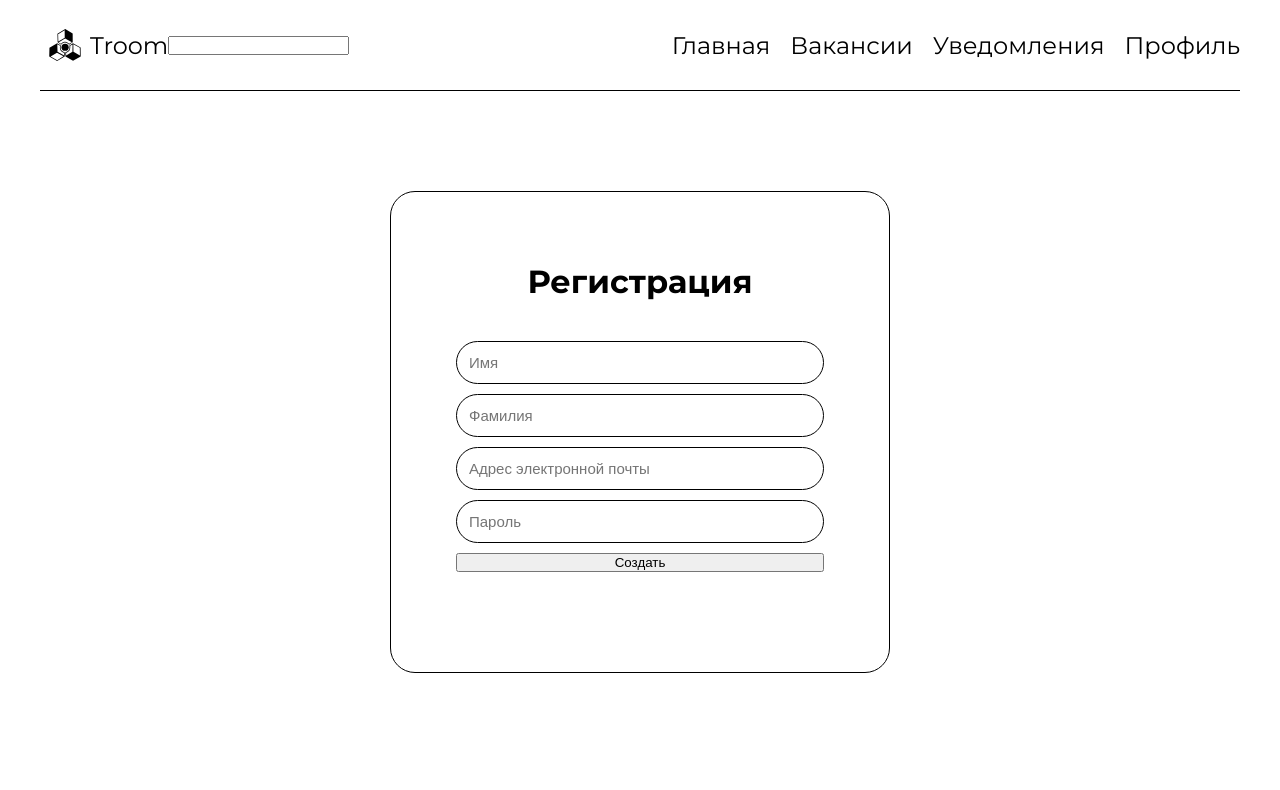
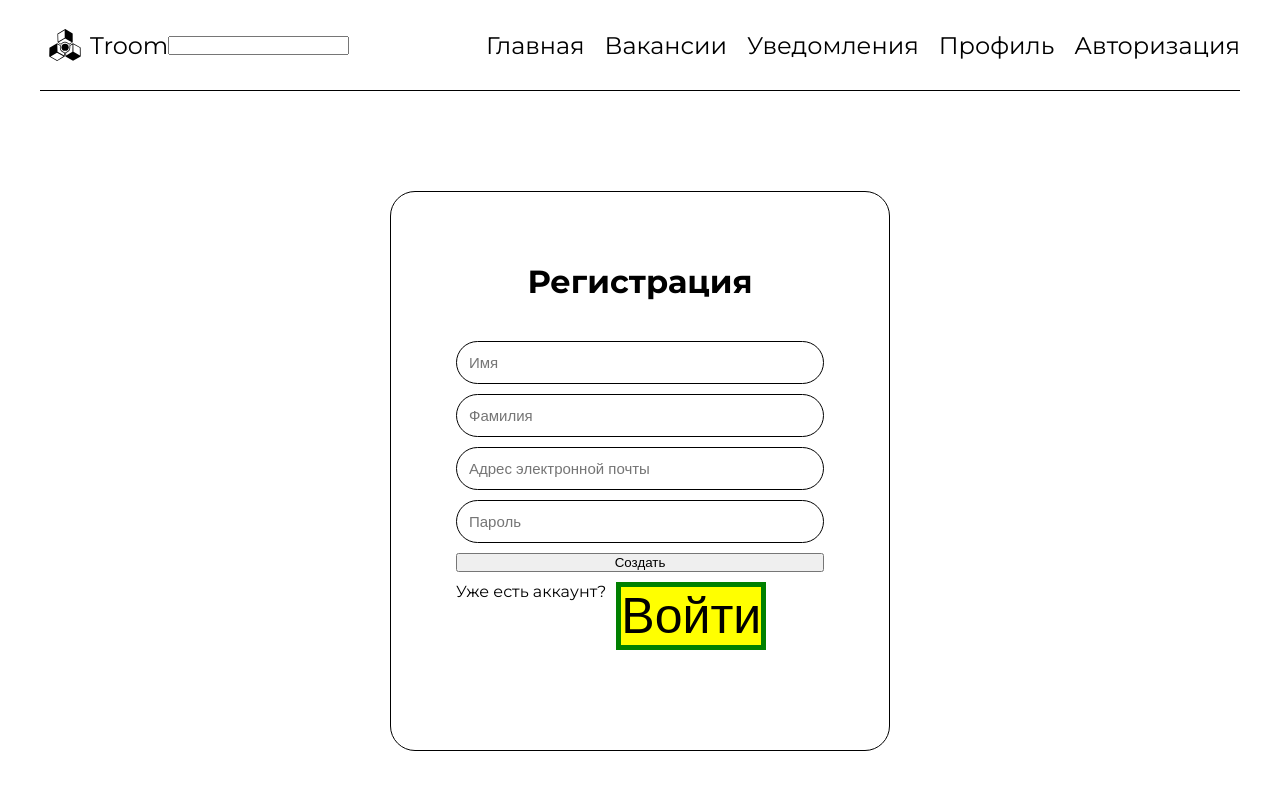
Before and after one commit to Troom-Corp/troom-client, a Next.js app: page /auth in a window 1280 px wide. Shown: the top 790 px of the page. Built offline with nearby package versions, Linux system fonts and the light colour scheme.

Commit message:
refactor: add mobX observer

```diff
--- a/src/components/AuthForm.tsx
+++ b/src/components/AuthForm.tsx
@@ -5,8 +5,9 @@ import { FC, useContext } from 'react'
 import { Context } from '@/app/providers'
 import Button from './UI/Button'
 import AuthItems from './AuthItems'
+import { observer } from 'mobx-react-lite'
 
-const AuthForm: FC = () => {
+const AuthForm: FC = observer(() => {
   const { store } = useContext(Context)
   return (
     <div className={styles.auth}>
@@ -18,6 +19,6 @@ const AuthForm: FC = () => {
       <AuthItems />
     </div>
   )
-}
+})
 
 export default AuthForm
--- a/src/components/AuthItems.tsx
+++ b/src/components/AuthItems.tsx
@@ -4,9 +4,10 @@ import Input from './UI/Input';
 import styles from '@/styles/AuthItems.module.scss'
 import Button from './UI/Button';
 import { AuthReducer, InitialState } from '@/store/reducers/AuthReducer';
+import { observer } from 'mobx-react-lite';
 
 
-const AuthItems: FC = () => {
+const AuthItems: FC = observer(() => {
   const { store } = useContext(Context)
 
   const [state, dispatch] = useReducer(AuthReducer, InitialState)
@@ -71,8 +72,19 @@ const AuthItems: FC = () => {
         :
         <button onClick={() => store.registration(state.email, state.password)} >Создать</button>
       }
+      {store.isAuth ?
+        <div style={{ display: 'flex', gap: 10 }}>
+          <p>Нет аккаунта?</p>
+          <button onClick={() => store.setAuth(false)}>Зарегистрироваться</button>
+        </div>
+        :
+        <div style={{ display: 'flex', gap: 10 }}>
+          <p>Уже есть аккаунт?</p>
+          <button style={{background: 'yellow', border: '5px solid green', fontSize: 50}} onClick={() => store.setAuth(true)}>Войти</button>
+        </div>
+        }
     </div>
   )
-}
+})
 
 export default AuthItems
--- a/src/components/Navbar.tsx
+++ b/src/components/Navbar.tsx
@@ -23,6 +23,7 @@ const Navbar: FC = () => {
         <A href={'/auth'} text='Вакансии' />
         <A href={'/auth'} text='Уведомления' />
         <A href={'/auth'} text='Профиль' />
+        <A href={'/auth'} text='Авторизация' />
       </div>
     </div>
   )
```
